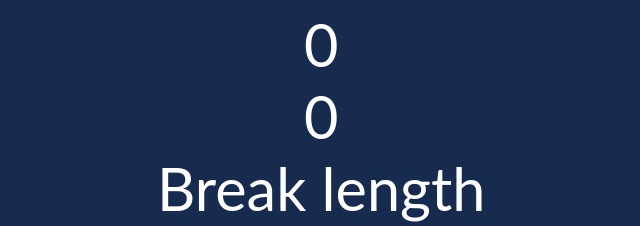
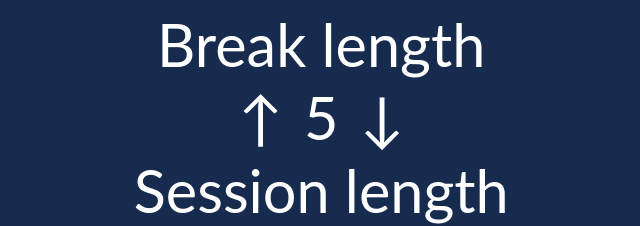
Before and after one commit to Perelyn-sama/fcc-timer, a React (Create React App) app: page / in a window 1280 px wide. Shown: the top 226 px of the page, without its empty margins (49-689 px from the left). Built offline with nearby package versions, Linux system fonts and the light colour scheme.

Commit message:
1 file modified

```diff
--- a/src/App.js
+++ b/src/App.js
@@ -5,23 +5,7 @@ import Timer from "react-compound-timer";
 export default function App() {
   let [breakLength, setbreakLength] = useState(5);
   let [sessionLength, setsessionLength] = useState(25);
-  let [min, setMin] = useState(sessionLength);
-  let [sec, setSec] = useState(0);
-  let [time, setTime] = useState(min * 60);
-
-  const startStop = () => {
-    const timer = setInterval(countdown, 1000);
-    return () => clearInterval(timer);
-  };
-
-  const countdown = () => {
-    if (time >= 0) {
-      sec = time % 60;
-      time--;
-      console.log(sec);
-      return sec;
-    }
-  };
+  let [miliSec, setmilisec] = useState(sessionLength * 60 * 1000);
 
   const breakIncrement = () => setbreakLength(breakLength + 1);
 
@@ -40,8 +24,6 @@ export default function App() {
 
   return (
     <div className="App">
-      <div> {countdown()} </div>
-      <div> {sec} </div>
       <div id="break-label"> Break length </div>
       <button
         onClick={breakIncrement}
@@ -77,7 +59,7 @@ export default function App() {
       </button>
       <div id="timer-label"> session </div>
       <div id="time-left"> {sessionLength}:00 </div>
-      <button onClick={startStop} id="start_stop">
+      <button  id="start_stop">
         {" "}
         Start / Stop{" "}
       </button>
@@ -86,23 +68,29 @@ export default function App() {
         reset{" "}
       </button>
 
-      <Timer initialTime={55000}>
+      <Timer initialTime={miliSec} direction="backward" startImmediately={false}>
         {({ start, resume, pause, stop, reset, timerState }) => (
           <React.Fragment>
-            <div>
-              <Timer.Days /> days
-              <Timer.Hours /> hours
-              <Timer.Minutes /> minutes
-              <Timer.Seconds /> seconds
-              <Timer.Milliseconds /> milliseconds
-            </div>
+            <Timer.Days /> days
+            <br />
+            <Timer.Hours /> hours
+            <br />
+            <Timer.Minutes /> minutes
+            <br />
+            <Timer.Seconds /> seconds
+            <br />
+            <Timer.Milliseconds /> milliseconds
             <div>{timerState}</div>
             <br />
             <div>
               <button onClick={start}>Start</button>
+
               <button onClick={pause}>Pause</button>
+
               <button onClick={resume}>Resume</button>
+
               <button onClick={stop}>Stop</button>
+
               <button onClick={reset}>Reset</button>
             </div>
           </React.Fragment>
```
